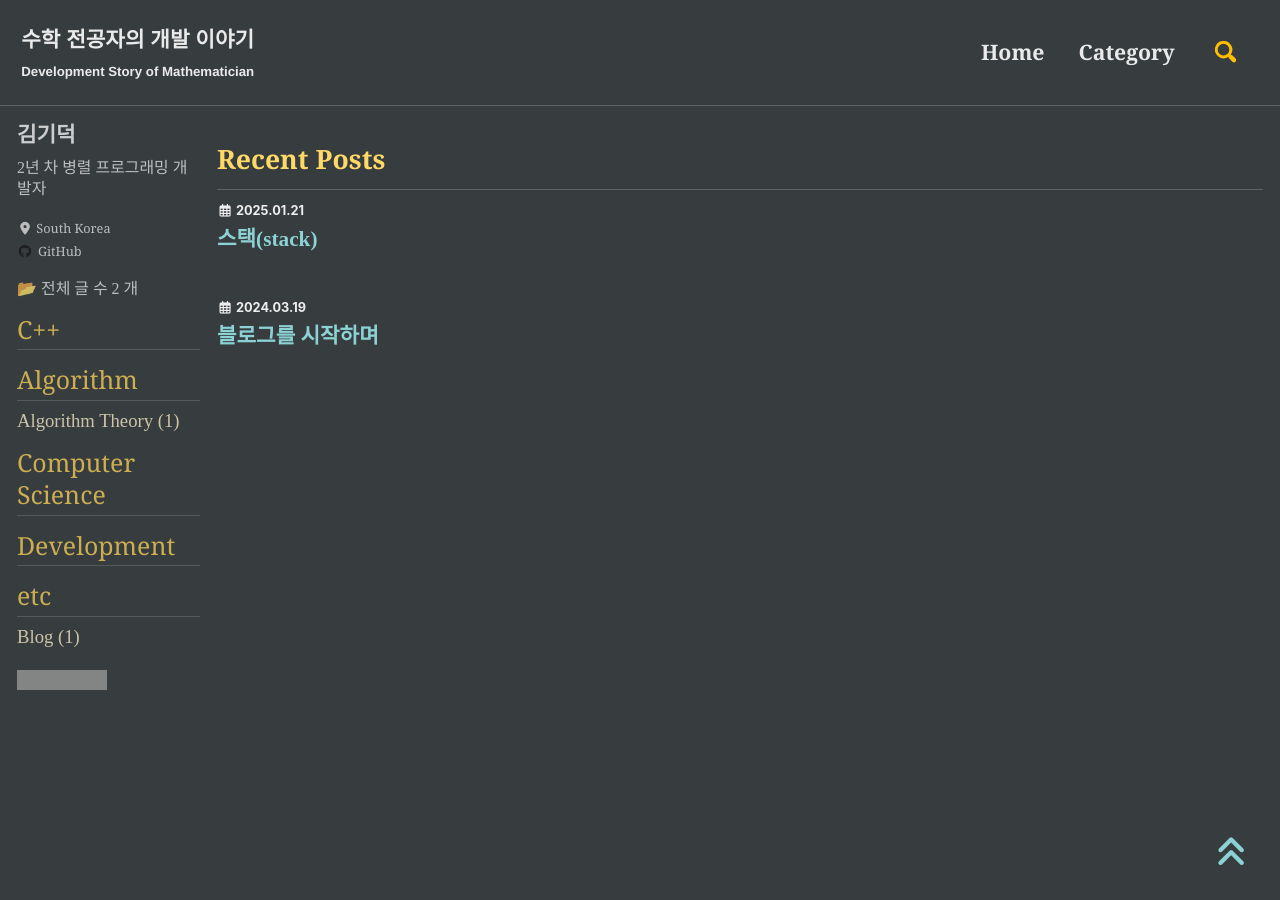
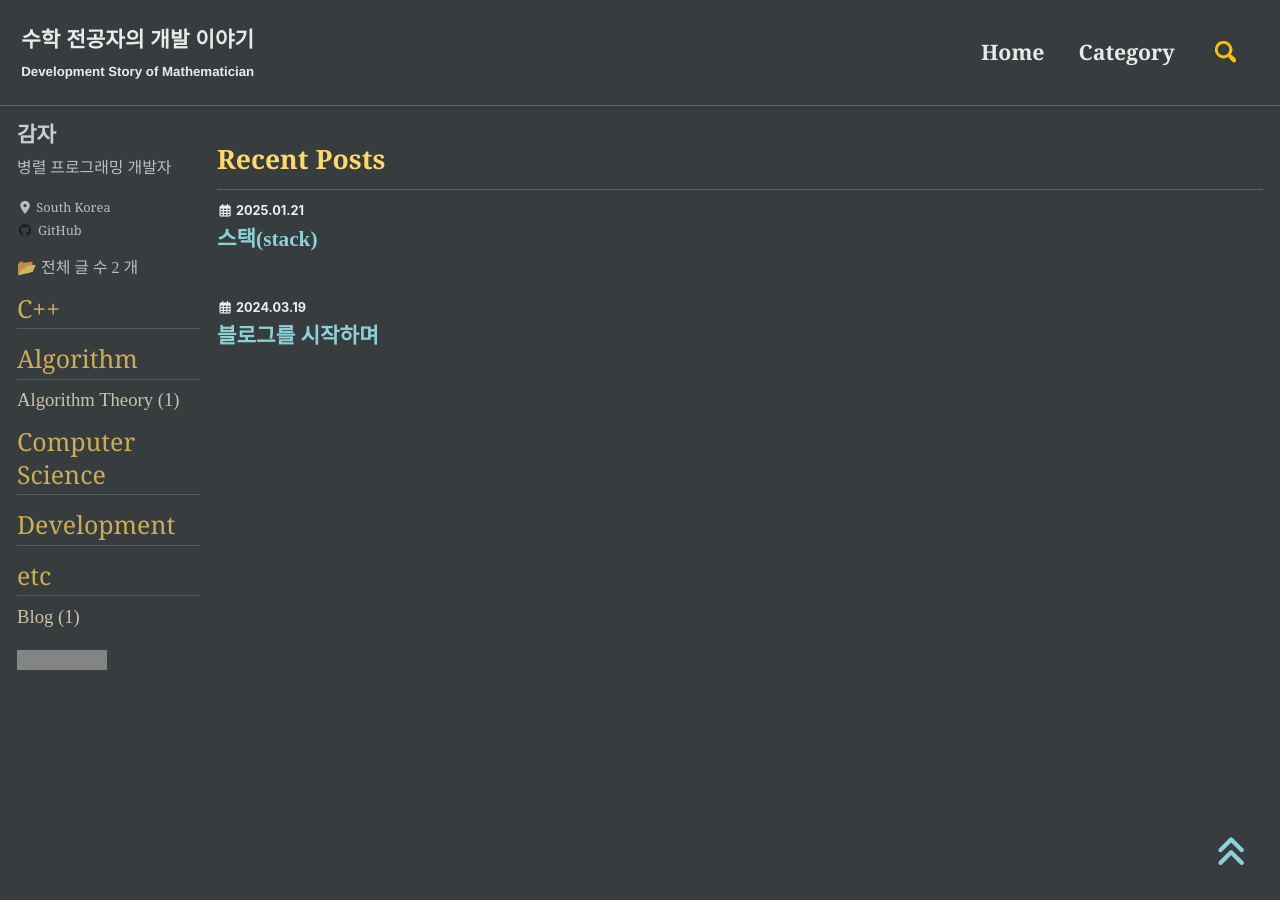
Before and after one commit to GideokKim/GideokKim.github.io, a Jekyll site: the page built from index.html, in a window 1280 px wide and 900 px high. Built offline with Jekyll 4.4.1, drawn with Linux system fonts in a browser that asks for light colours; cached includes are drawn as plain includes; nearby versions of some CDN libraries; some web fonts are replaced; the list of posts is cut into pages by our own code; grey boxes are pictures that could not be loaded.

Commit message:
docs: change author name and bio

```diff
--- a/_config.yml
+++ b/_config.yml
@@ -17,9 +17,9 @@ search_full_content: true
 
 # Site Author
 author:
-  name: "김기덕"
+  name: "감자"
   avatar: # 프로필 이미지 URL을 추가하세요
-  bio: "2년 차 병렬 프로그래밍 개발자"
+  bio: "병렬 프로그래밍 개발자"
   location: "South Korea"
   links:
     - label: "GitHub"
```
